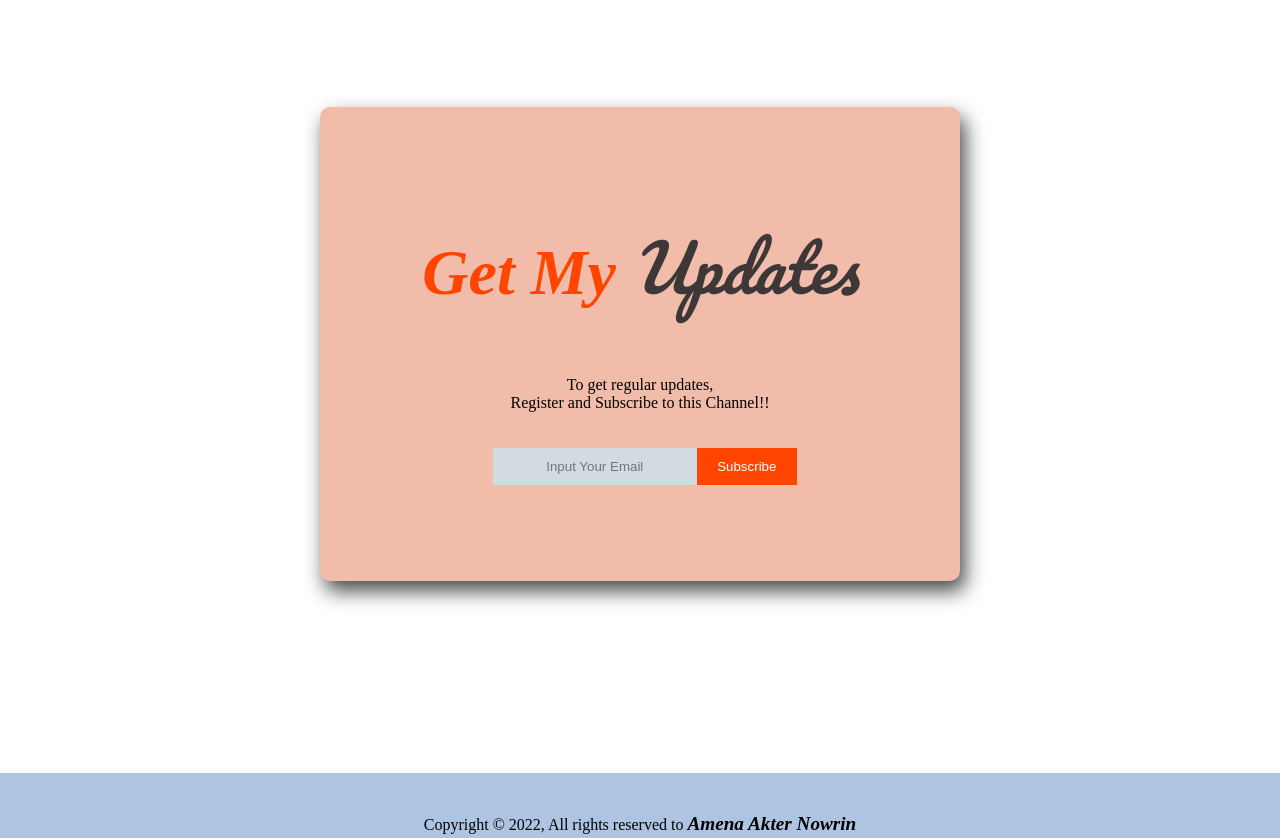
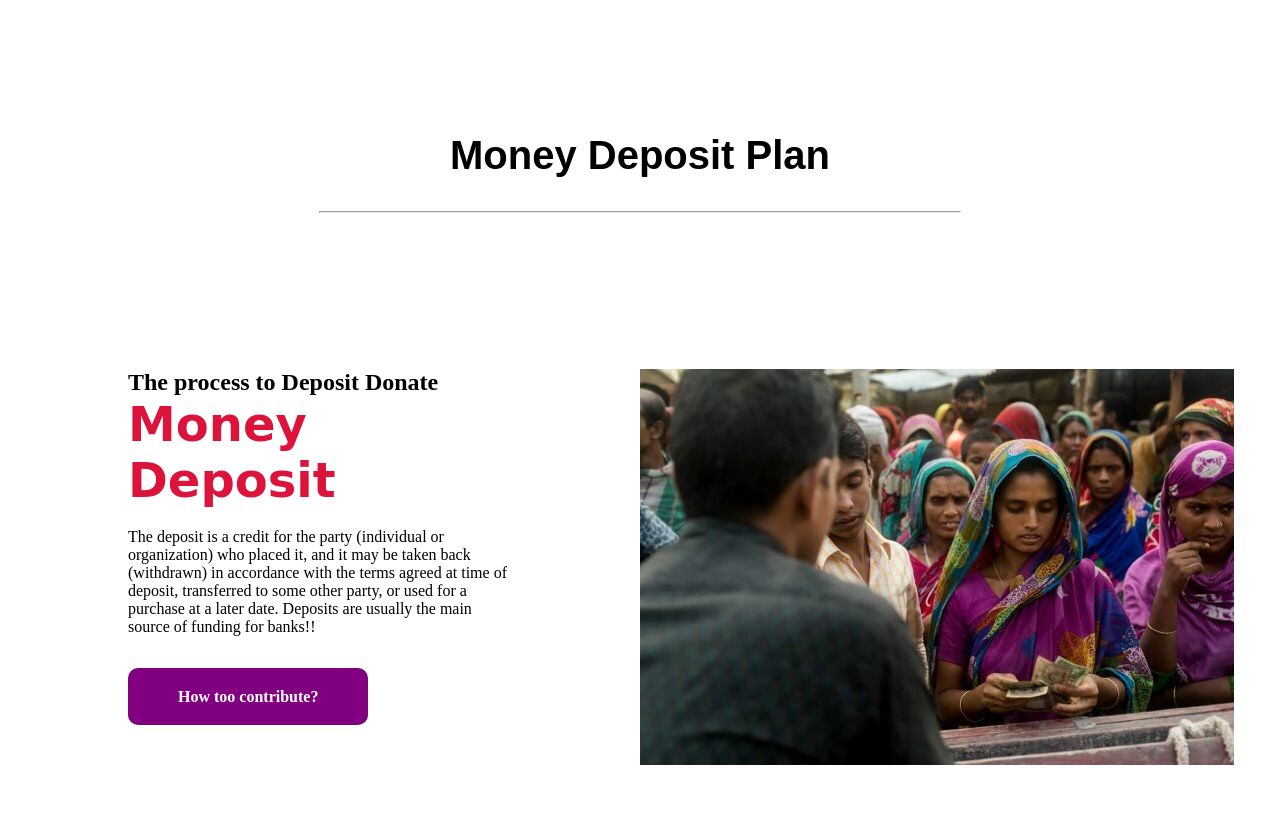
Before and after one commit to codernowrin29/Donation_Website, a plain HTML site: page index.html in a window 1280 px wide. Shown: the part 2700-3538 px from the top of the page. Drawn offline with Linux system fonts and the light colour scheme.

Commit message:
Final Commit

```diff
--- a/index.html
+++ b/index.html
@@ -89,6 +89,27 @@
         </div>
     </section>
 
+    <!--Fifth Layout-->
+    <section class="forth-section-flex">
+        <h1 class="forth-section-header">Money Deposit Plan</h1>
+        <hr>
+        <div class="flexible-item">
+            <div class="flexible">
+                <h1 class="another-header-1">The process to Deposit Donate <br> <span id="bank-draft">Money
+                        Deposit</span>
+                </h1>
+                <p>The deposit is a credit for the party (individual or organization) who placed it, and it may be taken
+                    back (withdrawn) in accordance with the terms agreed at time of deposit, transferred to some other
+                    party, or used for a purchase at a later date. Deposits are usually the main source of funding for
+                    banks!!</p><br><br>
+                <a class="btn-001" target="_blank" href="http://programminghero.com">How too contribute?</a>
+            </div>
+            <div>
+                <img src="./images/donation1.jpg" alt="">
+            </div>
+        </div>
+    </section>
+
     <!--Last Layout-->
     <section class="last-part-email">
         <h1 class="donate-today">Get My <span class="today">Updates</span></h1>
--- a/style.css
+++ b/style.css
@@ -257,6 +257,76 @@ hr {
     text-align: left;
 }
 
+/* Fifth Layout */
+.forth-section-flex {
+    text-align: center;
+    padding-top: 5%;
+}
+
+.forth-section-header {
+    font-family: 'Aboreto', cursive;
+    font-family: 'Bree Serif', serif;
+    font-family: 'Lobster', cursive;
+    font-family: 'Rajdhani', sans-serif;
+    font-size: 2.5rem;
+}
+
+.another-header-01 {
+    font-family: 'Aboreto', cursive;
+    font-family: 'Bree Serif', serif;
+    font-family: 'Lobster', cursive;
+    font-weight: 100;
+
+}
+
+.another-header-0 {
+    font-family: 'Aboreto', cursive;
+    font-family: 'Bree Serif', serif;
+    font-family: 'Lobster', cursive;
+    font-weight: 100;
+    font-size: 3rem;
+}
+
+#bank-draft {
+    font-family: 'Aboreto', cursive;
+    font-family: 'Bree Serif', serif;
+    font-family: 'Dancing Script', cursive;
+    font-size: 3rem;
+    color: crimson;
+}
+
+.flexible-item {
+    display: flex;
+}
+
+.flexible-item img {
+    margin-top: 25%;
+}
+
+.flexible {
+    width: 30%;
+    padding: 10%;
+    text-align: left;
+}
+
+.flexible img {
+    width: 50%;
+    margin-top: 20%;
+    margin-right: 10%;
+    border-radius: 20px;
+    opacity: 0.5;
+
+}
+
+.btn-001 {
+    text-decoration: none;
+    color: white;
+    background-color: purple;
+    padding: 20px 50px;
+    font-weight: 700;
+    border-radius: 10px;
+}
+
 /*Last Layout*/
 .last-part-email {
     text-align: center;
```
